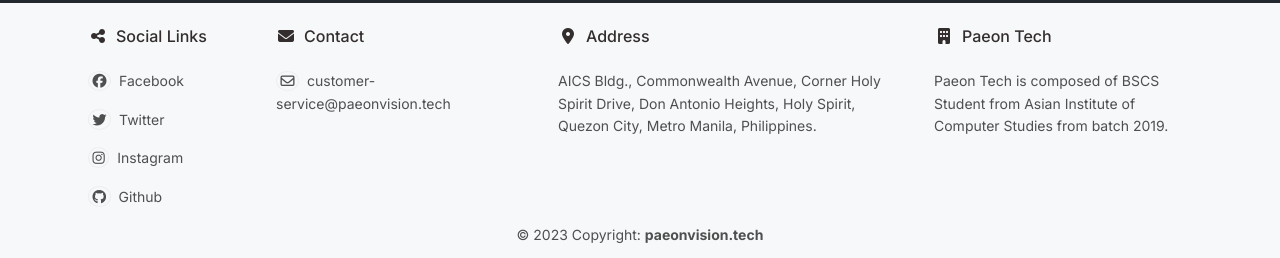
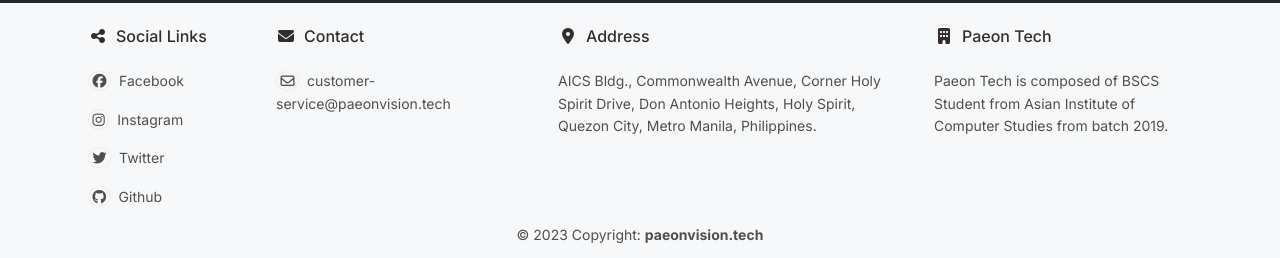
Before and after one commit to Paeon-Tech/paeon-vision, a React (Create React App) app: page /Contact in a window 1280 px wide. Shown: the part 369-627 px from the top of the page. Built offline with nearby package versions, Linux system fonts and the light colour scheme; no server answers.

Commit message:
[ REF ] - Refactor code for social link in API

```diff
--- a/src/Api/Api.js
+++ b/src/Api/Api.js
@@ -6,6 +6,28 @@
 import Dulaca from '../Assets/img/team-member/dulaca.jpg'
 
 const API = {
+	social_link: [
+		{
+			name: "Facebook",
+			icon: "facebook",
+			link: "https://www.facebook.com/PaeonTech"
+		},
+		{
+			name: "Instagram",
+			icon: "instagram",
+			link: "https://www.instagram.com/PaeonTech"
+		},
+		{
+			name: "Twitter",
+			icon: "twitter",
+			link: "https://www.facebook.com/PaeonTech"
+		},
+		{
+			name: "Github",
+			icon: "github",
+			link: "https://github.com/Paeon-Tech"
+		},
+	],
     nav_menu: [
         {
             menu: 'Home',
--- a/src/Pages/Home/Contact.js
+++ b/src/Pages/Home/Contact.js
@@ -1,4 +1,5 @@
 import NavigationBar from './NavigationBar'
+import { API } from '../../Api'
 import {
     MDBContainer,
     MDBRow,
@@ -8,6 +9,8 @@
 } from 'mdb-react-ui-kit'
 
 const Contact = () => {
+    const { social_link } = API
+
     return (
         <>
             <div className="bg-theme-color-2">
@@ -52,70 +55,26 @@
                                     Social Links
                                 </MDBTypography>
                                 <div className="small">
-                                    <p>
+                                    {social_link.map((data, index) => {
+                                        return (
+                                            <p key={index}>
                                                 <a
                                                     className="text-reset"
-                                            href="https://www.facebook.com/PaeonTech"
+                                                    href={data.link}
                                                     rel="noreferrer"
                                                     target="_blank"
                                                 >
                                                     <MDBIcon
                                                         fab
-                                                icon="facebook"
+                                                        icon={data.icon}
                                                         className="me-2 rounded-circle"
                                                         border
                                                     />
-                                            Facebook
+                                                    {data.name}
                                                 </a>
                                             </p>
-                                    <p>
-                                        <a
-                                            className="text-reset"
-                                            href="https://www.instagram.com/PaeonTech"
-                                            rel="noreferrer"
-                                            target="_blank"
-                                        >
-                                            <MDBIcon
-                                                fab
-                                                icon="twitter"
-                                                className="me-2 rounded-circle"
-                                                border
-                                            />
-                                            Twitter
-                                        </a>
-                                    </p>
-                                    <p>
-                                        <a
-                                            className="text-reset"
-                                            href="https://www.instagram.com/PaeonTech"
-                                            rel="noreferrer"
-                                            target="_blank"
-                                        >
-                                            <MDBIcon
-                                                fab
-                                                icon="instagram"
-                                                className="me-2 rounded-circle"
-                                                border
-                                            />
-                                            Instagram
-                                        </a>
-                                    </p>
-                                    <p>
-                                        <a
-                                            className="text-reset"
-                                            href="https://github.com/Paeon-Tech"
-                                            rel="noreferrer"
-                                            target="_blank"
-                                        >
-                                            <MDBIcon
-                                                fab
-                                                icon="github"
-                                                className="me-2 rounded-circle"
-                                                border
-                                            />
-                                            Github
-                                        </a>
-                                    </p>
+                                        )
+                                    })}
                                 </div>
                                 <hr className="d-block d-md-none" />
                             </MDBCol>
```
Lines whose indentation alone changed are shown as unchanged.
